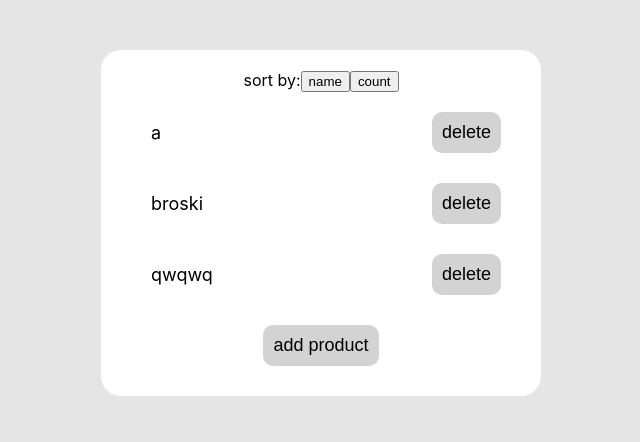
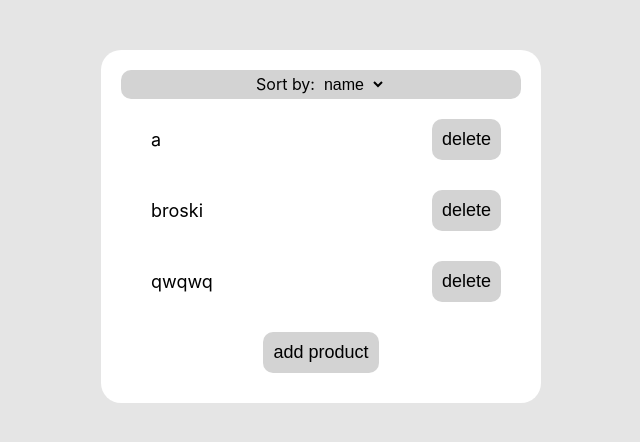
Before and after one commit to LeCherry35/InforceTest, a React (Create React App) app: page / in a window 1280 px wide. Shown: the top 442 px of the page, without its empty margins (319-959 px from the left). Built offline with nearby package versions, Linux system fonts and the light colour scheme; data requests are answered from the project's data file.

Commit message:
sorting refactored

```diff
--- a/src/components/ProductList/ProductList.module.sass
+++ b/src/components/ProductList/ProductList.module.sass
@@ -4,6 +4,20 @@
     padding: 20px
     width: 400px
     margin: 50px auto
+    .sortPanel
+        background: lightgrey
+        border-radius: 10px
+
+        .select
+            border: none
+            background: lightgrey
+            font-size: inherit
+            line-height: inherit
+            background: transparent
+            outline: none
+            padding: 5px
+            cursor: pointer
+
     .product
         display: flex
         justify-content: space-between
--- a/src/components/ProductList/ProductList.tsx
+++ b/src/components/ProductList/ProductList.tsx
@@ -8,6 +8,7 @@ import * as _ from 'lodash'
 import ModalWindow from '../ModalWindow/ModalWindow'
 import s from './ProductList.module.sass'
 import { useNavigate } from 'react-router-dom'
+import { sortByCount, sortByName } from '../../helpers/sort'
 
 const ProductList: FC = () => {
     const {products} = useTypedSelector(state => state.products)
@@ -23,41 +24,14 @@ const ProductList: FC = () => {
       dispatch(getProductsAsync())
     }, [dispatch])
     useEffect(() => {
+
         switch (sortBy) {
             case 'name':
-                const productsSortedByName = _.cloneDeep(products)?.sort((a, b) => {
-                    const nameA = a?.name?.toUpperCase(); // ignore upper and lowercase
-                    const nameB = b?.name?.toUpperCase(); // ignore upper and lowercase
-                    if(nameA && nameB) {
-                        if (nameA < nameB) {
-                            return -1;
-                        }
-                        if (nameA > nameB) {
-                            return 1;
-                        }
-                    }
-                    return 0;
-                })
+                const productsSortedByName = products && sortByName(_.cloneDeep(products))
                 setSorted(productsSortedByName)
                 break
             case 'count':
-                const productsSortedByCount= _.cloneDeep(products)?.sort((a, b) => {
-                    if (a.count && b.count) {
-                        return b.count - a.count
-                    } else {
-                        const nameA = a?.name?.toUpperCase(); // ignore upper and lowercase
-                        const nameB = b?.name?.toUpperCase(); // ignore upper and lowercase
-                        if(nameA && nameB) {
-                            if (nameA < nameB) {
-                                return -1;
-                            }
-                            if (nameA > nameB) {
-                                return 1;
-                            }
-                        }
-                        return 0;
-                    }
-                })
+                const productsSortedByCount= products && sortByCount(_.cloneDeep(products))
                 setSorted(productsSortedByCount)
                 break
         }
@@ -75,9 +49,14 @@ const ProductList: FC = () => {
 
     return (
         <div className={s.container}>
-            <div>sort by:
-                <button  onClick={() => setSortBy('name')}>name</button>
-                <button  onClick={() => setSortBy('count')}>count</button>
+            <div className={s.sortPanel}>Sort by:
+                <select  className={s.select} onChange={(e) => {
+                    setSortBy(e.target.value)
+                }}>
+                    <option value='name'>name</option>
+                    <option value='count'>count</option>
+
+                </select>
             </div>
             {hidden
                         ? <></>
--- /dev/null
+++ b/src/helpers/sort.ts
@@ -0,0 +1,27 @@
+import { IProduct } from './../types/models/IProduct';
+export function sortByName  (prodArr: IProduct []) {
+    prodArr.sort((a, b) => {
+        const nameA = a?.name?.toUpperCase(); // ignore upper and lowercase
+        const nameB = b?.name?.toUpperCase(); // ignore upper and lowercase
+        if(nameA && nameB) {
+            if (nameA < nameB) {
+                return -1;
+            }
+            if (nameA > nameB) {
+                return 1;
+            }
+        }
+        return 0;
+    })
+ return prodArr
+}
+export function sortByCount  (prodArr: IProduct []) {
+    prodArr.sort((a, b) => {
+        if (a.count && b.count) {
+            return b.count - a.count
+        } else {
+            return 0
+        }
+    })
+ return prodArr
+}
```
